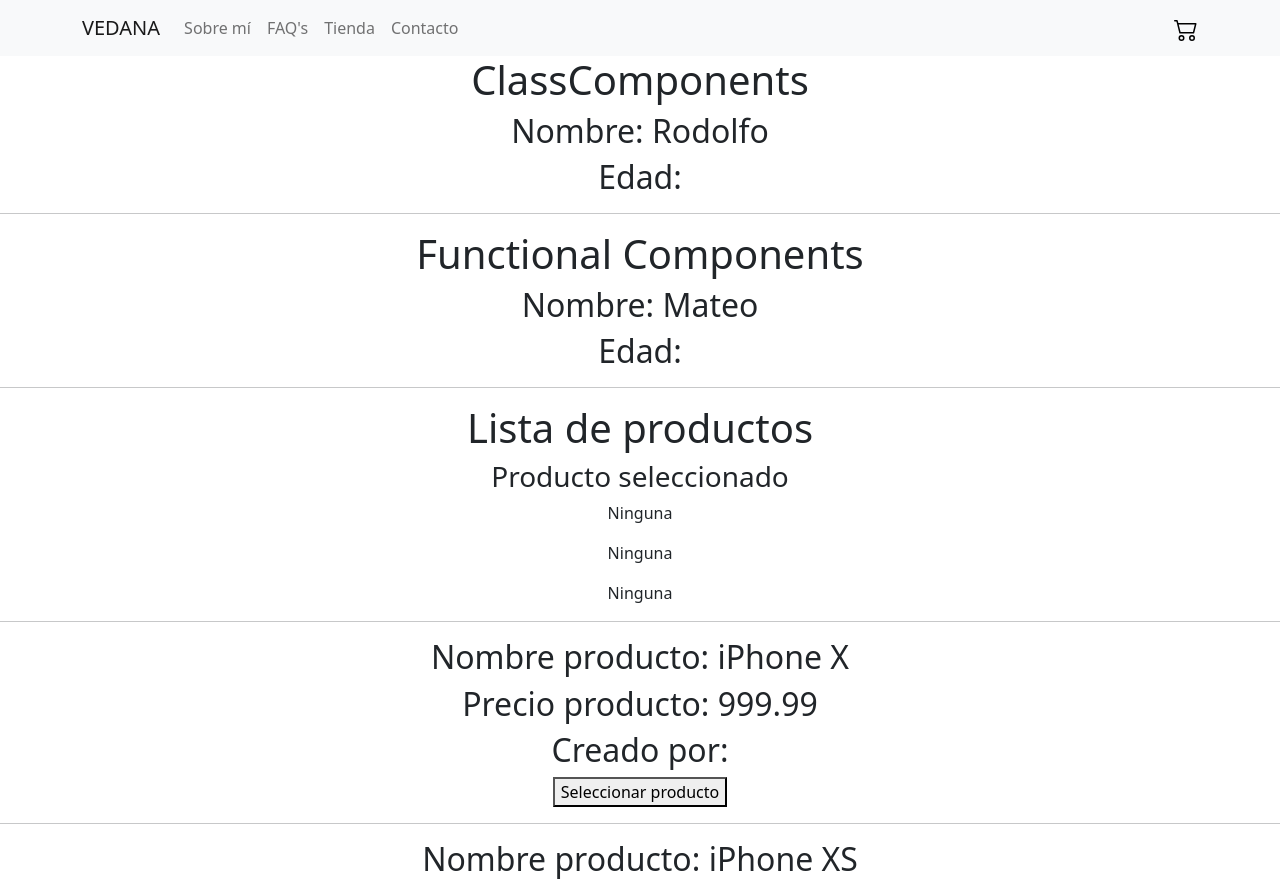
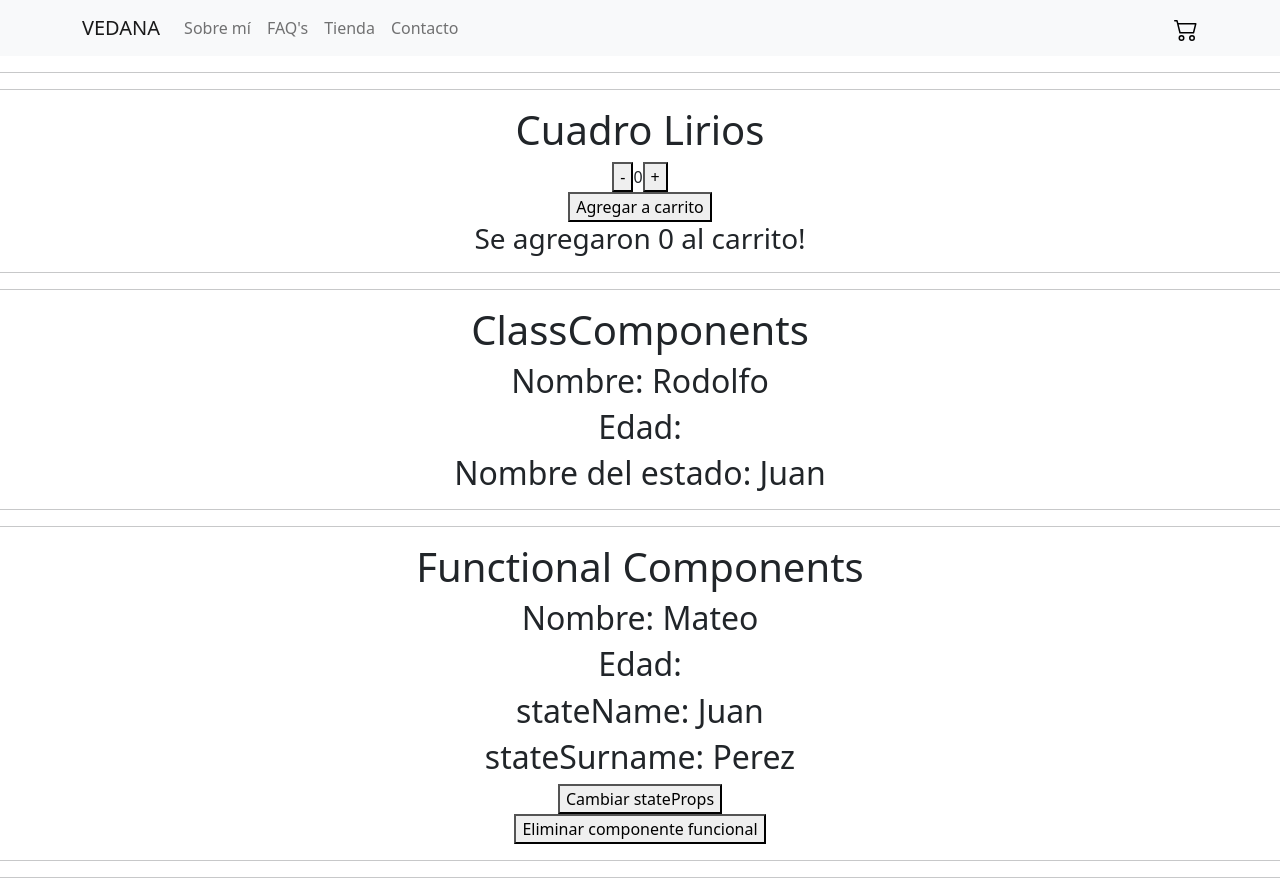
Before and after one commit to oiannicelli/proyecto-ecommerce-vedana, a React (Create React App) app: page / in a window 1280 px wide. Shown: the top 891 px of the page. Built offline with nearby package versions, Linux system fonts and the light colour scheme.

Commit message:
Desafio agregar contador con boton

```diff
--- a/src/App.js
+++ b/src/App.js
@@ -1,31 +1,57 @@
 import './App.css';
+import { useState } from 'react';
 
-// importacion manual de archivo navBar
+
+// navBar
 import NavBar from "./components/navbar/NavBar";
 import 'bootstrap/dist/css/bootstrap.min.css';
+// Class Components
+import { ClassComponents } from "./components/class-components/ClassComponents";
+// functional Components
+import FunctionalComponents from "./components/function-components/FunctionalComponents";
+// Componente contenedor
+import ItemListContainer from './components/item-list-container/ItemListContainer';
+// Componente children
+import ComponentChildren from "./components/component-children/ComponentChildren";
+// ItemCounter
+import Counter from './components/itemCount/counter';
 
-// importacion Class Components
-import { ClassComponents } from "./components/class-components/ClassComponents";
-
-// importacion functional Components
-import FunctionalComponents from "./components/function-components/FunctionalComponents";
-
-// importacion Componente contenedor
-import ItemListContainer from './components/item-list-container/ItemListContainer';
-
-// importacion Componente children
-import ComponentChildren from "./components/component-children/ComponentChildren";
 
 
 function App() {
+
+  // Declaro las constantes y creo la funcion state hook para el ejemplo de Ciclo de vida en Funtional component
+  const [showFunctionComponent, setShowFunctionComponent] = useState(true);
+
   return (
     <div className="App">
       <NavBar />
+      <hr />
+      <hr />
+
+      <h1>Cuadro Lirios</h1>
+      <Counter stock={20} />
+
+      <hr />
+      <hr />
+
       <ClassComponents name="Rodolfo" Edad="18"/>
+
       <hr />
-      <FunctionalComponents name="Mateo" Edad="24"/>
       <hr />
+
+      {showFunctionComponent && <FunctionalComponents name="Mateo" Edad="24"/>}
+      <button onClick = { () => setShowFunctionComponent(!showFunctionComponent)}>
+        Eliminar componente funcional
+      </button>
+
+      <hr />
+      <hr />
+
       <ItemListContainer />
+
+      <br />
+      <br />
 
       <ComponentChildren otherProp="El titulo">
         <h1>Hola, soy un componente hijo</h1>
@@ -36,11 +62,10 @@ function App() {
         obcaecati provident amet harum reiciendis quia?
         </p>
       </ComponentChildren>
+
       <br />
       <br />
-      <br />
-      <br />
-      <br />
+
     </div>
   );
 }
--- a/src/components/class-components/ClassComponents.js
+++ b/src/components/class-components/ClassComponents.js
@@ -3,6 +3,20 @@
 import { Component } from "react";
 
 export class ClassComponents extends Component {
+
+  // 1° creo un estado:
+  constructor() {
+    super();
+    this.state = {
+      name: "Juan",
+    };
+  }
+
+  // 2° creo una funcion:
+updateNAme = () => {
+  this.setState({ name: "Leo"});
+}
+
   render () {
     const { name, age } = this.props;
     return (
@@ -10,6 +24,10 @@ export class ClassComponents extends Component {
         <h1>ClassComponents</h1>
         <h2>Nombre: {name} </h2>
         <h2>Edad: {age} </h2>
+
+        <div onClick={this.updateNAme}>
+          <h2>Nombre del estado: {this.state.name} </h2>
+        </div>
       </>
     );
   }
--- a/src/components/function-components/FunctionalComponents.js
+++ b/src/components/function-components/FunctionalComponents.js
@@ -1,15 +1,131 @@
-// ejemplo componente de funcion
-
-import React from "react";
+// ejemplo CICLO DE VIDA en un Functional Component
+import React, { useState, useEffect } from "react";
 
 const FunctionalComponents = ({ name, age }) => {
+
+  // 1° declaro las constantes y creo la funcion state hook:
+  const [user, setUser] = useState({
+    name: "Juan",
+    surname: "Perez",
+    });
+
+
+//////////
+  // useEffect es un HOOK que nos permite manejar el estado de manera completa, para que se renderice una sola vez
+  useEffect(() => {
+
+    // callback para crear la logica:
+    console.log("Soy un componente funcional");
+
+    // cada vez que la dependencia se modifica, se retorna esta logica, si no hay dependencias no se actualiza:
+    return () => {
+      console.log("Voy a ser eliminado, crear nueva logica");
+    };
+  },
+
+  // arreglo de dependencias para que se actualice el estado del componente, si esta vacio no se actualiza:
+  [user]);
+////////////
+
+
+  // 3° declaro la condicion SIEMPRE despues del HOOK:
+  if (!name) {
+    return <h1>NAME NO EXISTE</h1>
+  }
+
+  // 2° creo una funcion para cambiar el valor de la propiedad:
+  const updateNAmeAndSurname = () => {
+    setUser({ ...user, name: "Leo" });
+  };
+
   return (
     <div>
       <h1>Functional Components</h1>
       <h2>Nombre: {name} </h2>
       <h2>Edad: {age} </h2>
+
+      <h2>stateName: {user.name} </h2>
+      <h2>stateSurname: {user.surname} </h2>
+      <button onClick={updateNAmeAndSurname}>
+        Cambiar stateProps
+      </button>
     </div>
   );
 };
 
 export default FunctionalComponents;
+
+
+
+
+/*// ejemplo componente de funcion modificando STRING con funcion HOOK
+import React, { useState } from "react";
+
+const FunctionalComponents = ({ name, age }) => {
+
+  // 1° declaro las constantes y creo la funcion state hook:
+  const [user, setUser] = useState({
+    name: "Juan",
+    surname: "Perez",
+    });
+
+  // 2° creo una funcion para cambiar el valor de la propiedad:
+  const updateNAmeAndSurname = () => {
+    setUser({ ...user, name: "Leo" });
+  };
+
+  return (
+    <div>
+      <h1>Functional Components</h1>
+      <h2>Nombre: {name} </h2>
+      <h2>Edad: {age} </h2>
+
+      <h2>stateName: {user.name} </h2>
+      <h2>stateSurname: {user.surname} </h2>
+      <button onClick={updateNAmeAndSurname}>
+        Cambiar stateProps
+      </button>
+    </div>
+  );
+};
+
+export default FunctionalComponents;*/
+
+
+
+/*// ejemplo componente de funcion modificando OBJETO con funcion HOOK
+import React, { useState } from "react";
+
+const FunctionalComponents = ({ name, age }) => {
+
+  // 1° declaro las constantes y creo la funcion state hook:
+  const [stateName, setStateName] = useState("Juan");
+  const [surname, setSurname] = useState("Perez");
+
+  // 3° declaro la condicion SIEMPRE despues del HOOK:
+  if (!name) {
+    return <h1>NAME NO EXISTE</h1>
+  }
+
+  // 2° creo una funcion para cambiar el valor de la propiedad:
+  const updateNAmeAndSurname = () => {
+    setStateName("Leo");
+    setSurname("Garcia");
+  };
+
+  return (
+    <div>
+      <h1>Functional Components</h1>
+      <h2>Nombre: {name} </h2>
+      <h2>Edad: {age} </h2>
+
+      <h2>stateName: {stateName} </h2>
+      <h2>stateSurname: {surname} </h2>
+      <button onClick={updateNAmeAndSurname}>
+        Cambiar stateProps
+      </button>
+    </div>
+  );
+};
+
+export default FunctionalComponents;*/
--- /dev/null
+++ b/src/components/itemCount/counter.js
@@ -0,0 +1,121 @@
+// CONTADOR CON BOTÓN - clase 5
+// * useState = // primero se declara la variable y despues la funcion para el valor de la variable
+
+
+import React, { useState } from "react";
+
+
+const Counter = ({stock}) => {
+
+    // Se declara la constante para la funcion del contador
+    const [counter, setCounter] = useState(0);
+
+    // Se declara la constante para la funcion de cuantos clicks se realizaron
+    // *
+    const [currentTimes, setCurrentTimes] = useState(0);
+
+
+
+    // Funcion para restar clicks
+    const minusCounter = () => {
+        if (counter <= 0) return;
+        setCounter(counter - 1);
+
+    };
+
+    // Funcion para sumar clicks
+    const plusCounter = () => {
+        if (counter >= stock) return;
+        setCounter(counter + 1);
+    };
+
+    // Funcion para cantidad de clicks
+    const clickMe = () => {
+        setCurrentTimes(counter);
+    };
+
+
+
+    return (
+        <>
+        <div>
+
+            <button onClick={minusCounter}>-</button>
+            <span>{counter}</span>
+            <button onClick={plusCounter}>+</button>
+
+        </div>
+
+        <button onClick={clickMe}>Agregar a carrito</button>
+
+        <h3>Se agregaron {currentTimes} al carrito!</h3>
+        </>
+    )
+};
+
+export default Counter;
+
+
+
+
+
+/*// CONTADOR CON BOTÓN + fecha y hora- clase 5
+
+import React, { useState } from "react";
+
+
+const Counter = ({stock}) => {
+
+    // Se declara la constante para la funcion del contador
+    const [counter, setCounter] = useState(0);
+
+    // Se declara la constante para la funcion de cuantos clicks se realizaron
+    const [currentTimes, setCurrentTimes] = useState(0);
+
+    // Se declara la constante para la funcion de fecha y hora
+    const [currentDate, setCurrentDate] = useState('');
+
+
+    // Funcion para restar clicks
+    const minusCounter = () => {
+        if (counter <= 0) return;
+        setCounter(counter - 1);
+    };
+
+    // Funcion para sumar clicks
+    const plusCounter = () => {
+        if (counter >= stock) return;
+        setCounter(counter + 1);
+    };
+
+
+    // Funcion para cantidad de clicks + fecha y hora
+    const clickMe = () => {
+        setCurrentTimes(currentTimes + 1);
+
+        const today = new Date();
+        setCurrentDate(`Hoy es ${today.getUTCFullYear()} - ${today.getMonth() + 1} - ${today.getDate()},
+        y son las ${today.getHours()} : ${today.getMinutes()}`);
+    };
+
+
+
+    return (
+        <>
+        <div>
+
+            <h3>Se realizaron {currentTimes} click!</h3>
+            <h3>{currentDate}</h3>
+
+            <button onClick={minusCounter}>-</button>
+            <span>{counter}</span>
+            <button onClick={plusCounter}>+</button>
+
+        </div>
+
+        <button onClick={clickMe}>Clickeame!</button>
+        </>
+    )
+};
+
+export default Counter;*/
```
Also changed, not shown: src/App.css (line endings or trailing spaces).
